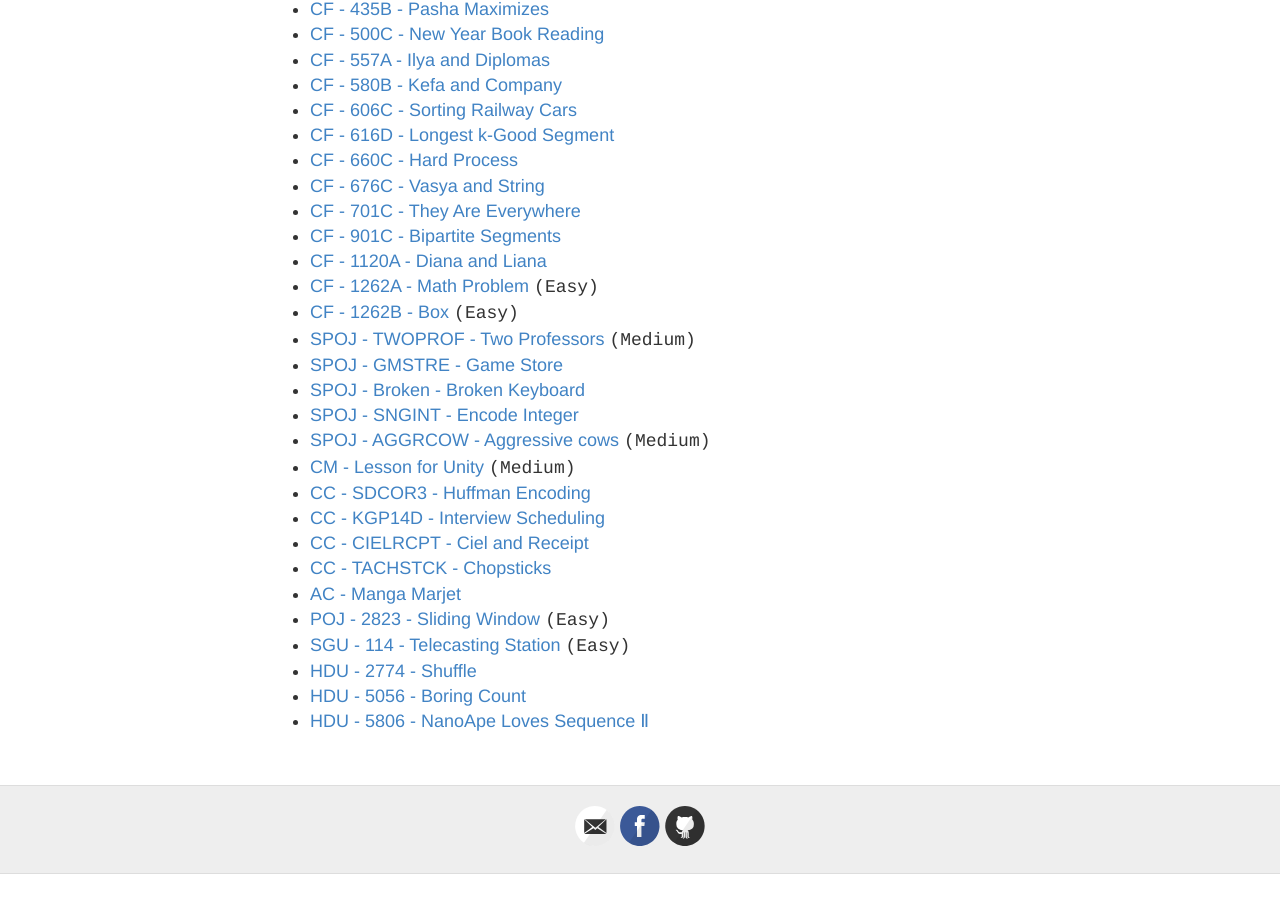
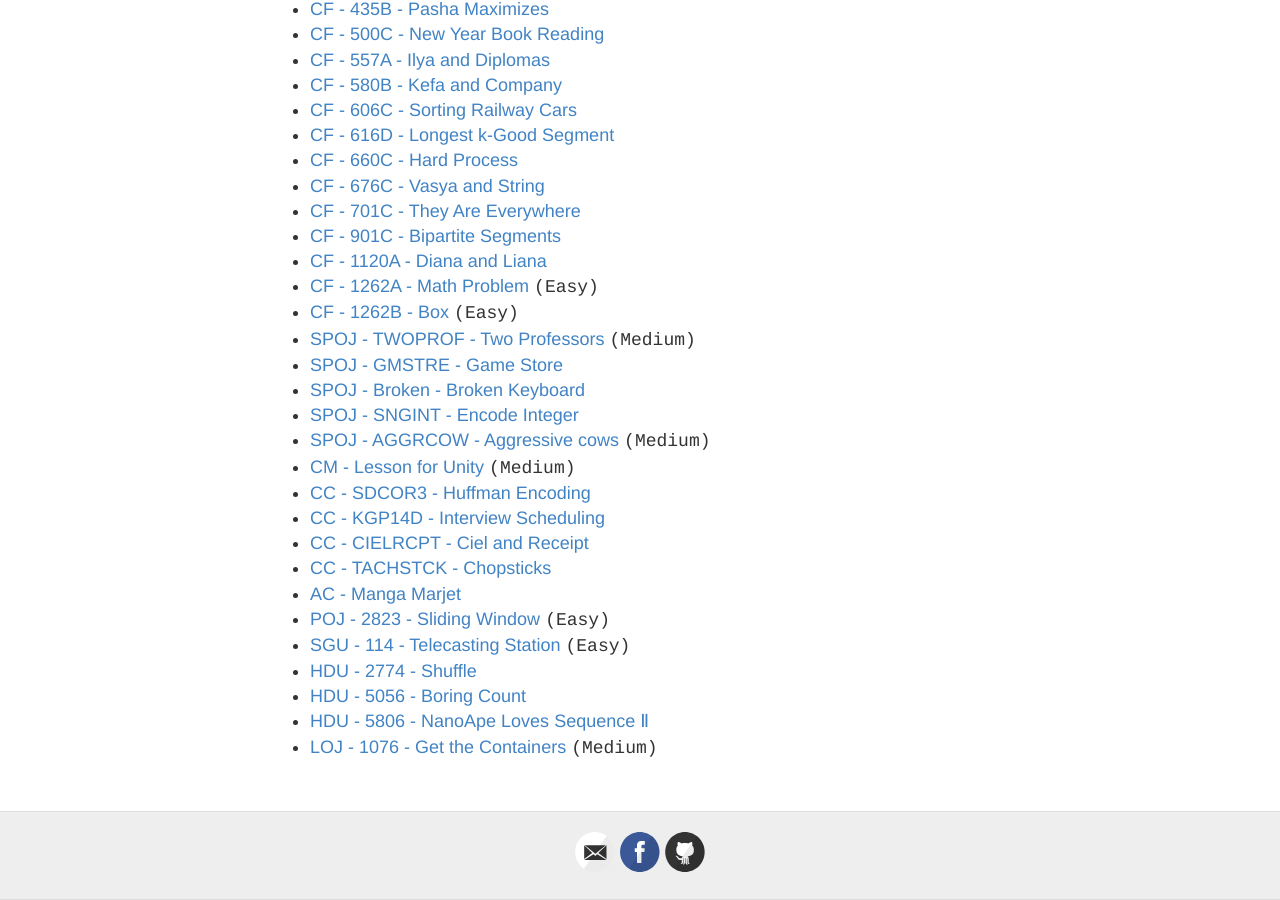
Before and after one commit to baps-bgd/baps-bgd.github.io, a Jekyll site: the page built from _posts/2020-10-5-greedy-and-searching.md, in a window 1280 px wide and 900 px high, scrolled down 1225 px. Built offline with Jekyll 4.4.1, drawn with Linux system fonts in a browser that asks for light colours; before the commit the page ends 2099 px from its top, so only the background shows below that.

Commit message:
adding a new problem under Greedy and Searching section. In this commit, a new Binary search problem add from Light OJ - Get The Containers

```diff
--- a/_posts/2020-10-5-greedy-and-searching.md
+++ b/_posts/2020-10-5-greedy-and-searching.md
@@ -67,3 +67,4 @@
 - [HDU - 2774 - Shuffle](http://acm.hdu.edu.cn/showproblem.php?pid=2774){:target="\_blank"}
 - [HDU - 5056 - Boring Count](http://acm.hdu.edu.cn/showproblem.php?pid=5056){:target="\_blank"}
 - [HDU - 5806 - NanoApe Loves Sequence Ⅱ](http://acm.hdu.edu.cn/showproblem.php?pid=5806){:target="\_blank"}
+- [LOJ - 1076 - Get the Containers](https://lightoj.com/problem/get-the-containers){:target="\_blank"} `(Medium)`
```
